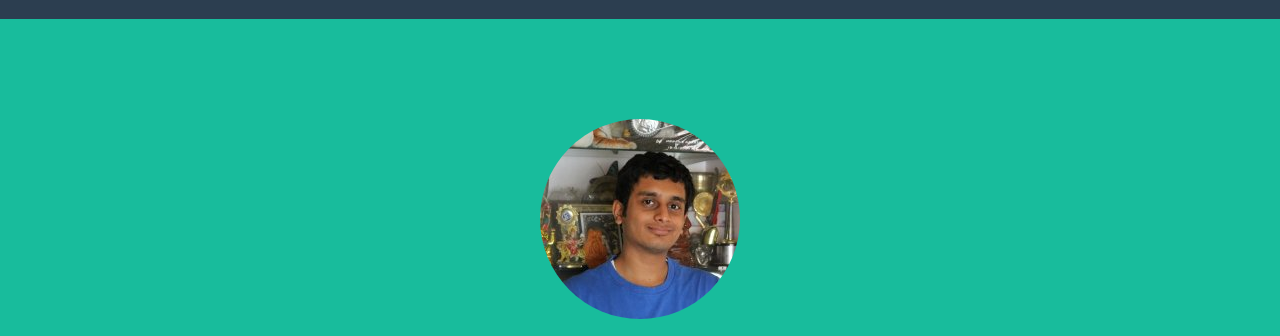
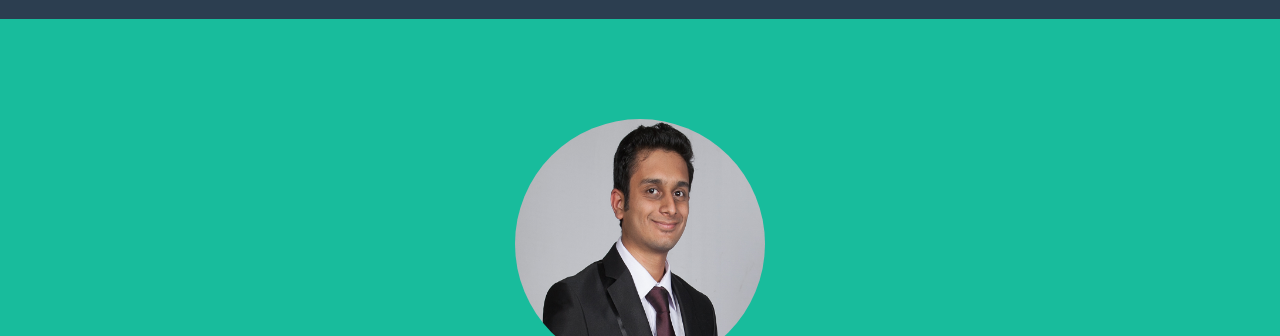
Before and after one commit to ashwinnaresh/ashwinnaresh.github.io, a website: page index.html in a window 1280 px wide. Shown: the part 81-417 px from the top of the page. Drawn offline with nearby package versions, Linux system fonts and the light colour scheme; a web font is replaced by a local one.

Commit message:
updated picture

```diff
--- a/index.html
+++ b/index.html
@@ -81,7 +81,7 @@
         <div class="container">
             <div class="row">
                 <div class="col-lg-12">
-                    <img class="img-circle" src="img/ash.jpg" alt="">
+                    <img class="img-circle" src="img/ash.png" height="250" width="250" alt="">
                     <div class="intro-text">
                         <span class="name" style="color:#0a2249;">Ashwin NareshKumar</span>
                         <span style="font-size:200%;">Software Engineer, Brocade Communications | Graduate Studies Aspirant</span>
```
Also changed, not shown: img/ash.jpg (deleted), img/ash.png (added).
